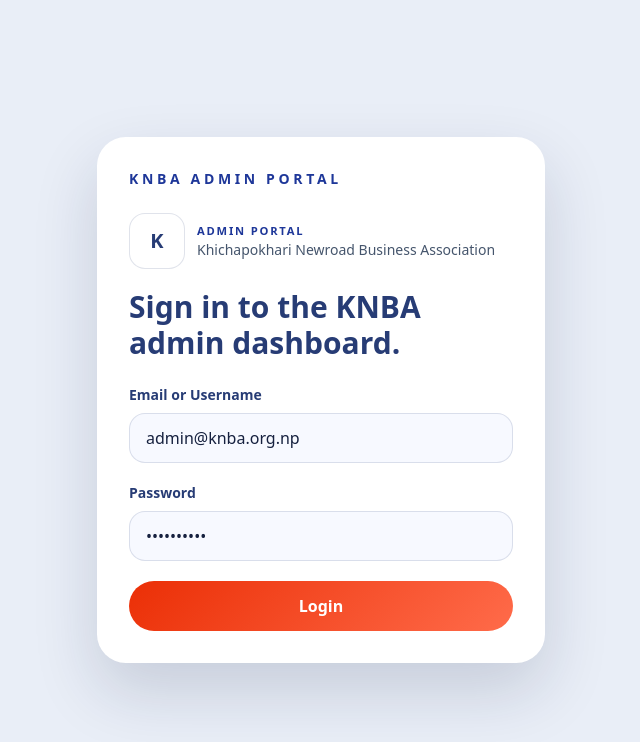
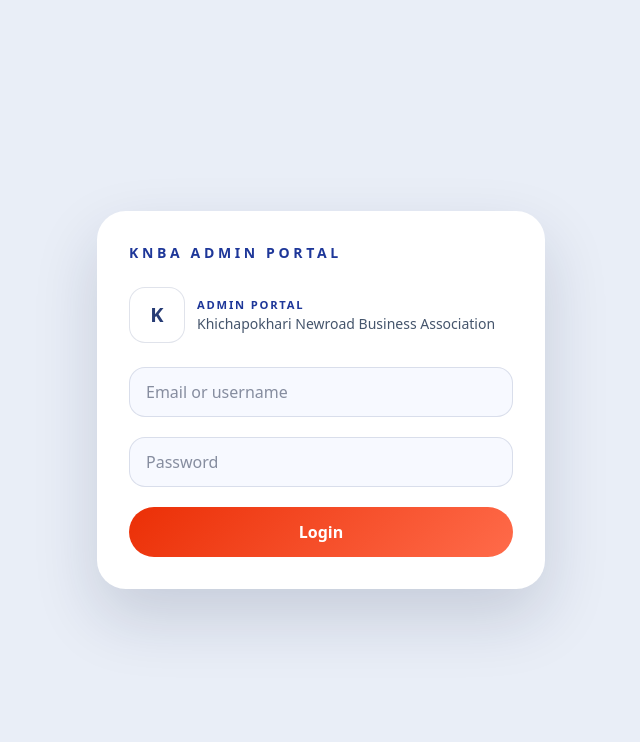
Before and after one commit to hereamit/knba, a Next.js app: page /login in a window 1280 px wide. Shown: the top 742 px of the page, without its empty margins (319-959 px from the left). Built offline with nearby package versions, Linux system fonts and the light colour scheme; no server answers.

Commit message:
Simplify login form: empty defaults, placeholders, no heading

```diff
--- a/components/admin-login-form.tsx
+++ b/components/admin-login-form.tsx
@@ -13,8 +13,8 @@ export function AdminLoginForm() {
   const { profile } = useOrganizationProfile();
   const [submitting, setSubmitting] = useState(false);
   const [error, setError] = useState("");
-  const [login, setLogin] = useState("admin@knba.org.np");
-  const [password, setPassword] = useState("knba-admin");
+  const [login, setLogin] = useState("");
+  const [password, setPassword] = useState("");
 
   return (
     <div className="w-full max-w-md">
@@ -41,10 +41,6 @@ export function AdminLoginForm() {
           <p className="text-sm font-medium text-slate-600">{profile.organization_name}</p>
         </div>
       </div>
-      <h1 className="text-3xl font-bold text-primary">
-        Sign in to the {profile.short_name} admin dashboard.
-      </h1>
-
       <form
         className="mt-6 space-y-5"
         onKeyDown={moveToNextFormField}
@@ -76,30 +72,24 @@ export function AdminLoginForm() {
           }
         }}
       >
-        <label className="block">
-          <span className="mb-2 block text-sm font-semibold text-primary">
-            Email or Username
-          </span>
         <input
           type="text"
           required
+          autoComplete="username"
+          placeholder="Email or username"
           value={login}
           onChange={(event) => setLogin(event.target.value)}
           className="w-full rounded-[1rem] border border-line bg-[#f7f9ff] px-4 py-3 outline-none transition focus:border-primary"
         />
-        </label>
-        <label className="block">
-          <span className="mb-2 block text-sm font-semibold text-primary">
-            Password
-          </span>
         <input
           type="password"
           required
+          autoComplete="current-password"
+          placeholder="Password"
           value={password}
           onChange={(event) => setPassword(event.target.value)}
           className="w-full rounded-[1rem] border border-line bg-[#f7f9ff] px-4 py-3 outline-none transition focus:border-primary"
         />
-        </label>
         {error ? (
           <div className="rounded-[1rem] border border-rose-200 bg-rose-50 px-4 py-3 text-sm font-medium text-rose-700">
             {error}
```
Lines whose indentation alone changed are shown as unchanged.
